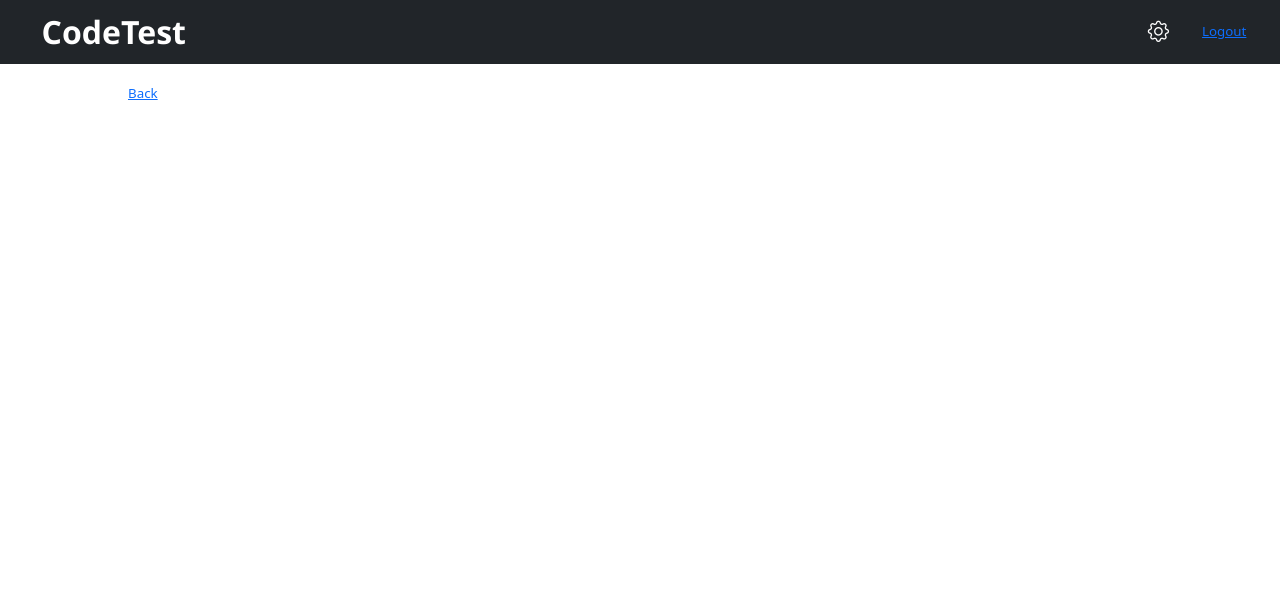
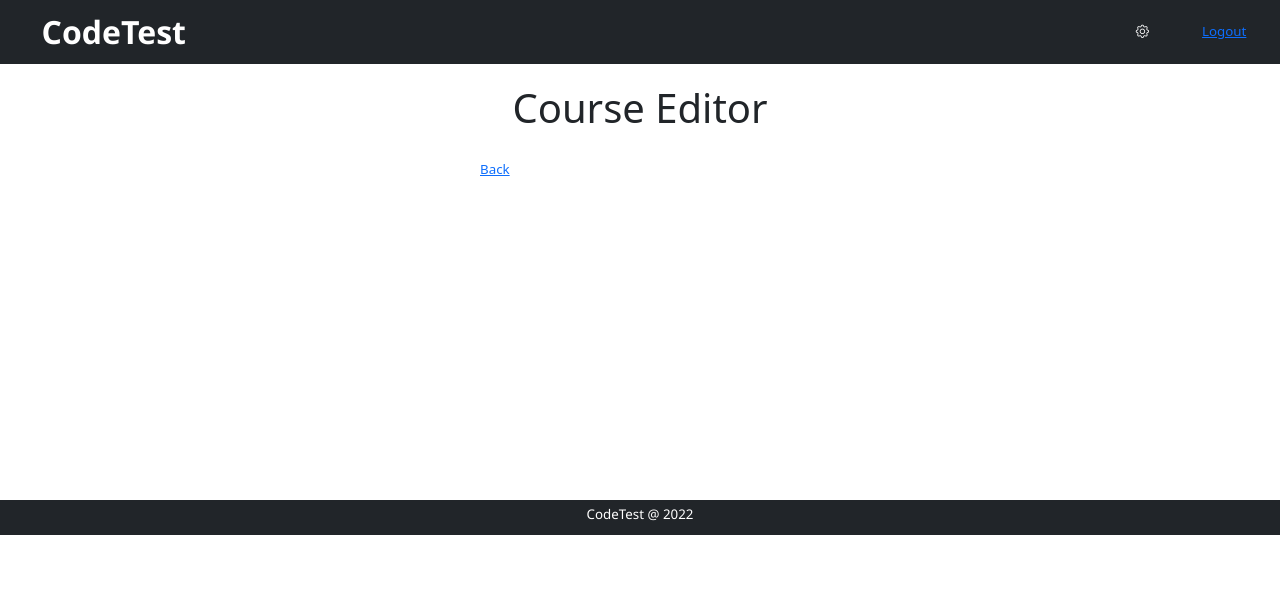
Before and after one commit to filipemtz/testr, a Django app: template codetest/templates/codetest/course_form.html in a window 1280 px wide. Shown: the top 603 px of the page. Run offline with Django 3.2, Linux system fonts and the light colour scheme; the template is opened without the code that fills it, so the values that code supplies are empty; some libraries are stand-ins or nearby versions.

Commit message:
better design and UI

```diff
--- a/codetest/static/codetest/css/base.css
+++ b/codetest/static/codetest/css/base.css
@@ -10,8 +10,9 @@
 }
 
 .main-content {
-    padding-left: 10%;
-    padding-right: 10%;
+    padding-left: 25%;
+    padding-right: 25%;
+    padding-bottom: 25%;
 }
 
 #feedback_box {
@@ -31,3 +32,15 @@
     padding-top: 5px;
     padding-bottom: 5px;
 }
+
+.footer {
+    background-color: #212529;
+    color: white;
+    font-family: 'Montserrat', 'Segoe UI', Tahoma, Geneva, Verdana, sans-serif;
+    font-size: 10pt;
+    width: 100%;
+    margin: auto;
+    text-align: center;
+    padding-top: 5px;
+    padding-bottom: 10px;
+}
--- /dev/null
+++ b/codetest/static/codetest/css/codetest-templates.css
@@ -0,0 +1,60 @@
+.h1 {
+    padding-bottom: 20px;
+    text-align: center;
+}
+
+.h2 {
+    font-size: 14pt;
+}
+
+.h3 {
+    font-size: 12pt;
+}
+
+.sections {
+    padding-top: 20px;
+}
+
+.questions {
+    padding-top: 10px;
+}
+
+.section {
+    padding-bottom: 3%;
+}
+
+.question {
+    padding-left: 5%;
+    padding-bottom: 1%;
+}
+
+.new-section,
+.new-course,
+.course {
+    padding-bottom: 20px;
+}
+
+.new-question {
+    padding-top: 10px;
+    padding-bottom: 15px;
+}
+
+.question-description {
+    padding-top: 20px;
+    padding-bottom: 20px;
+}
+
+a .bi-pencil,
+a .bi-x-lg {
+    padding-left: 10px;
+}
+
+.form-widgets-area {
+    /*
+    Configurations that have to be consistent:
+    - codetest-template.css > .form-widgets-area
+    - widgets.css > labels
+    - widgets.css > input,textarea,etc.
+    */
+    padding-left: 25%;
+}
--- a/codetest/static/codetest/css/widgets.css
+++ b/codetest/static/codetest/css/widgets.css
@@ -10,6 +10,10 @@
 .select_option_selected {
     background-color: white;
     color: black;
+}
+
+a:hover {
+    color: darkblue;
 }
 
 .clickable:hover {
@@ -56,3 +60,66 @@
 li {
     list-style-type: none;
 }
+
+input[type="file"]::file-selector-button {
+    padding-left: 20px;
+    padding-right: 20px;
+    padding-top: 2px;
+    padding-bottom: 2px;
+}
+
+input[type="submit"],
+button {
+    padding-left: 20px;
+    padding-right: 20px;
+    padding-top: 5px;
+    padding-bottom: 5px;
+}
+
+.btn {
+    padding-left: 20px;
+    padding-right: 20px;
+    padding-top: 5px;
+    padding-bottom: 5px;
+    font-size: 10pt;
+}
+
+form,
+li {
+    padding-bottom: 20px;
+}
+
+input[type="file"]::file-selector-button:hover {
+    cursor: pointer;
+}
+
+input[type="text"],
+textarea,
+select {
+    /*
+    Configurations that have to be consistent:
+    - codetest-template.css > .form-widgets-area
+    - widgets.css > labels
+    - widgets.css > input,textarea,etc.
+    */
+    width: 74%;
+    padding-left: 10px;
+    padding-right: 10px;
+    padding-top: 5px;
+    padding-bottom: 5px;
+}
+
+label {
+    /*
+    Configurations that have to be consistent:
+    - codetest-template.css > .form-widgets-area
+    - widgets.css > labels
+    - widgets.css > input,textarea,etc.
+    */
+    vertical-align: top;
+    text-align: right;
+    padding-right: 20px;
+    width: 25%;
+    padding-top: 5px;
+    padding-bottom: 5px;
+}
--- a/codetest/templates/codetest/base.html
+++ b/codetest/templates/codetest/base.html
@@ -32,6 +32,7 @@
     <link href="{% static 'codetest/css/navbar.css' %}" rel="stylesheet">
     <link href="{% static 'codetest/css/base.css' %}" rel="stylesheet">
     <link href="{% static 'codetest/css/widgets.css' %}" rel="stylesheet">
+    <link href="{% static 'codetest/css/codetest-templates.css' %}" rel="stylesheet">
 
     {% block css %}
     {% endblock %}
@@ -102,8 +103,11 @@
         <span id="feedback_message"></span>
     </div>
 
-    <!-- Additional Space for a more Confortable Scrolling in the Page -->
-    <div style="padding-top: 500px;"></div>
+    <div class="footer">
+        CodeTest @ 2022
+    </div>
+
+
 
     <!-- Scripts -->
     <script src="https://cdn.jsdelivr.net/npm/bootstrap@5.1.3/dist/js/bootstrap.bundle.min.js"
--- a/codetest/templates/codetest/course_confirm_delete.html
+++ b/codetest/templates/codetest/course_confirm_delete.html
@@ -8,11 +8,13 @@
 
 <div class="text-danger">All sections, questions, and submissions will be deleted! This is an irreversible action!</div>
 
+<br>
 <form action="" method="POST">
     {% csrf_token %}
     <input type="submit" value="Yes, delete." />
 </form>
 
+<br>
 <a href="{{ request.META.HTTP_REFERER | escape }}">Back</a>
 
 {% endblock %}
--- a/codetest/templates/codetest/course_form.html
+++ b/codetest/templates/codetest/course_form.html
@@ -2,22 +2,43 @@
 
 {% block content %}
 
+<div class="h1">Course Editor</div>
+
 {% if perms.codetest.change_course %}
 <form action="" method="post">
     {% csrf_token %}
-    <table>
-        {{ form.as_table }}
-    </table>
-    <input type="submit" value="Submit" />
+    <ul>
+        {{ form.as_ul }}
+    </ul>
 
-    {% if course %}
-    {% if perms.codetest.delete_course %}
-    <a href="{% url 'course-delete' course.id %}">Delete</a>
-    {% endif %}
-    {% endif %}
+
+    <div class="form-widgets-area">
+        <div class="d-flex justify-content-between">
+            <div class="p-2">
+                <input class='btn btn-success' type="submit" value="Save" />
+            </div>
+
+            {% if course %}
+            {% if perms.codetest.delete_course %}
+            <div class="ml-auto p-2">
+                <a href="{% url 'course-delete' course.id %}">
+                    <div class="btn btn-danger">
+                        Delete
+                    </div>
+                </a>
+            </div>
+
+            {% endif %}
+            {% endif %}
+
+        </div>
+    </div>
+
 </form>
 {% endif %}
 
-<a href="{{ request.META.HTTP_REFERER | escape }}">Back</a>
+<div class="form-widgets-area">
+    <a href="{{ request.META.HTTP_REFERER | escape }}">Back</a>
+</div>
 
 {% endblock %}
--- a/codetest/templates/codetest/question_confirm_delete.html
+++ b/codetest/templates/codetest/question_confirm_delete.html
@@ -4,15 +4,17 @@
 
 <h1>Delete Question</h1>
 
-<p>Are you sure you want to delete the question: {{ course.name }}?</p>
+<div>Are you sure you want to delete the question "{{ question.name }}"?</div>
 
 <div class="text-danger">All submissions will be deleted! This is an irreversible action!</div>
 
+<br>
 <form action="" method="POST">
     {% csrf_token %}
     <input type="submit" value="Yes, delete." />
 </form>
 
+<br>
 <a href="{{ request.META.HTTP_REFERER | escape }}">Back</a>
 
 {% endblock %}
--- a/codetest/templates/codetest/section_confirm_delete.html
+++ b/codetest/templates/codetest/section_confirm_delete.html
@@ -4,15 +4,17 @@
 
 <h1>Delete Section</h1>
 
-<p>Are you sure you want to delete the section: {{ section.name }}?</p>
+<div>Are you sure you want to delete the section "{{ section.name }}"?</div>
 
 <div class="text-danger">All questions and submissions will be deleted! This is an irreversible action!</div>
 
+<br>
 <form action="" method="POST">
     {% csrf_token %}
     <input type="submit" value="Yes, delete." />
 </form>
 
+<br>
 <a href="{{ request.META.HTTP_REFERER | escape }}">Back</a>
 
 {% endblock %}
--- a/codetest/views/question.py
+++ b/codetest/views/question.py
@@ -88,4 +88,8 @@
     def get_context_data(self, **kwargs: Any) -> Dict[str, Any]:
         context = super().get_context_data(**kwargs)
         context['form'] = SubmissionForm()
+        context['user_submissions'] = Submission.objects.filter(
+            student=self.request.user,
+            question=self.object
+        )
         return context
```
Also changed, not shown: TODO.md (+9 -4 lines), codetest/templates/codetest/course_detail.html (+46 -21 lines), codetest/templates/codetest/course_list.html (+19 -4 lines), codetest/templates/codetest/question_detail.html (+20 -5 lines), codetest/templates/codetest/question_form.html (+28 -10 lines), codetest/templates/codetest/section_form.html (+25 -7 lines).
